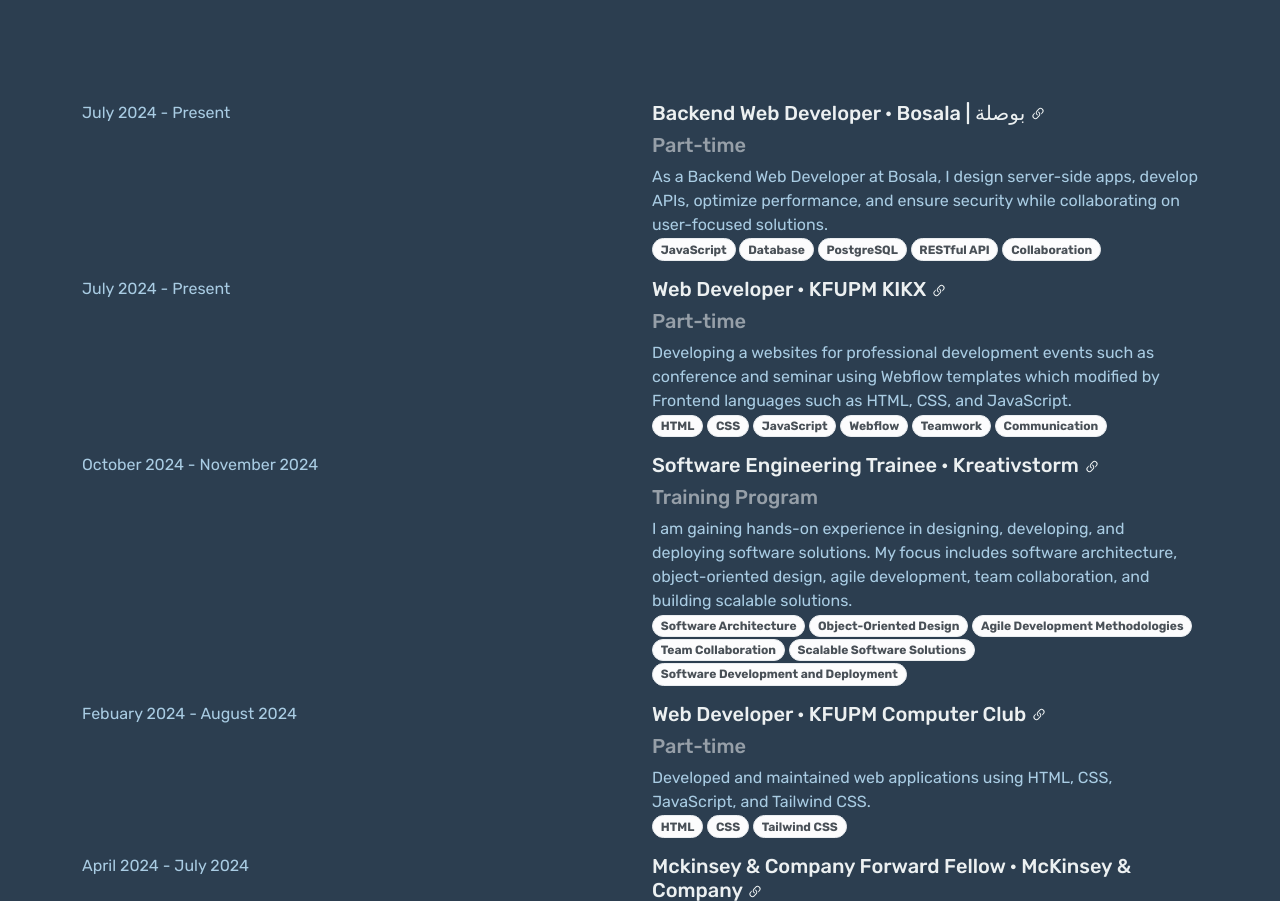
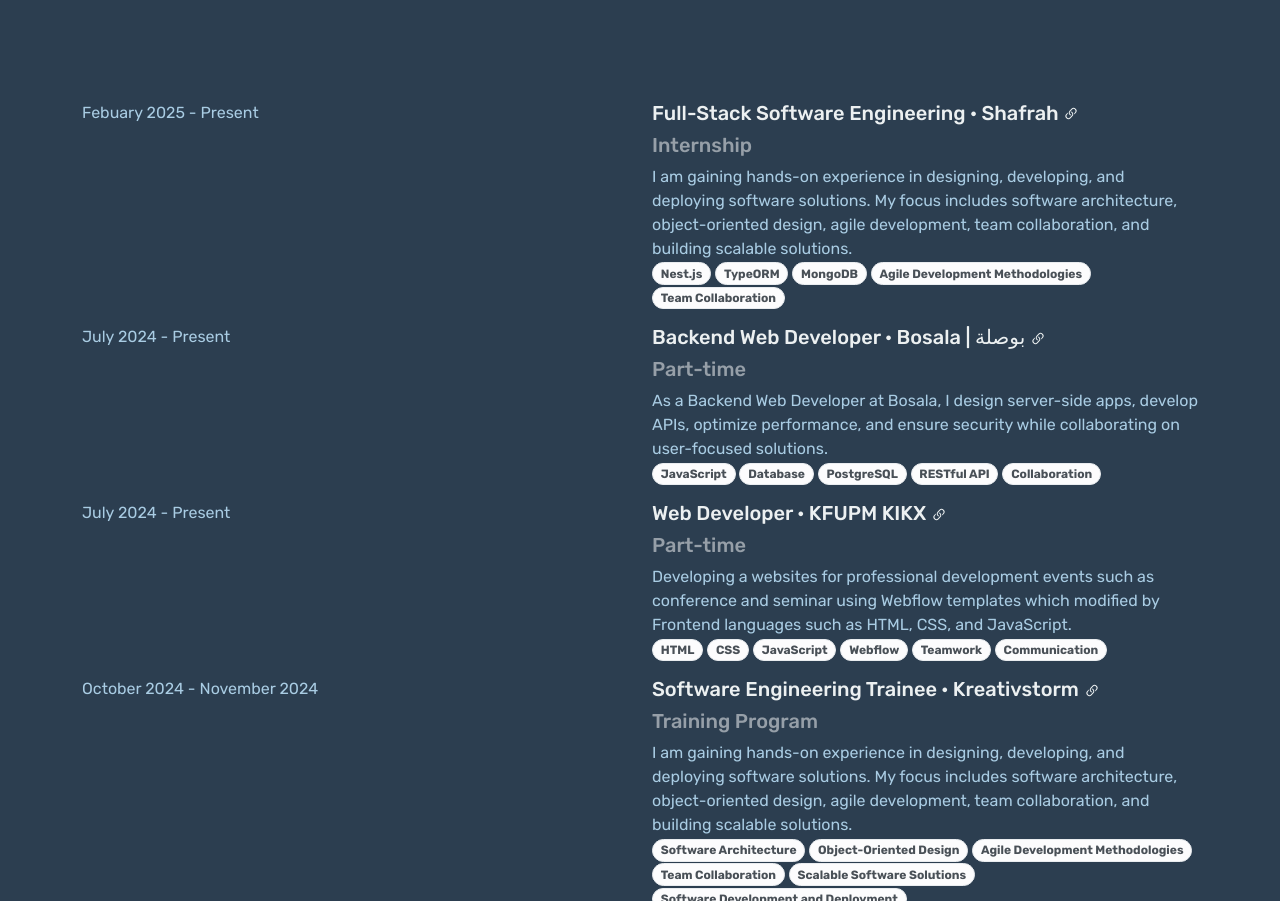
Before and after one commit to AbdullahM424/My-Portfolio, a plain HTML site: page index.html in a window 1280 px wide. Shown: the part 1483-2384 px from the top of the page. Drawn offline with nearby package versions, Linux system fonts and the light colour scheme.

Commit message:
Add new experience

```diff
--- a/index.html
+++ b/index.html
@@ -59,6 +59,27 @@
     </div>
 
     <div class="container">
+      <!-- Shafrah -->
+      <div class="row animated">
+        <div class="col">
+          <p>Febuary 2025 - Present</p>
+        </div>
+
+        <div class="col mb-3">
+          <h5>Full-Stack Software Engineering · Shafrah <a href="https://shafrah.sa/" target="_blank"><img src="./images/link-45deg.svg" alt="link"></a></h5>
+          <h5 class="text-white-50">Internship</h5>
+          <p class="m-0">
+            I am gaining hands-on experience in designing, developing, and deploying software solutions.
+            My focus includes software architecture, object-oriented design, agile development, team collaboration, and building scalable solutions.
+          </p>
+          <span class="badge bg-light-subtle border border-light-subtle text-light-emphasis rounded-pill">Nest.js</span>
+          <span class="badge bg-light-subtle border border-light-subtle text-light-emphasis rounded-pill">TypeORM</span>
+          <span class="badge bg-light-subtle border border-light-subtle text-light-emphasis rounded-pill">MongoDB</span>
+          <span class="badge bg-light-subtle border border-light-subtle text-light-emphasis rounded-pill">Agile Development Methodologies</span>
+          <span class="badge bg-light-subtle border border-light-subtle text-light-emphasis rounded-pill">Team Collaboration</span>
+        </div>
+      </div>
+
       <!-- Bosala | بوصلة -->
       <div class="row animated">
         <div class="col">
```
